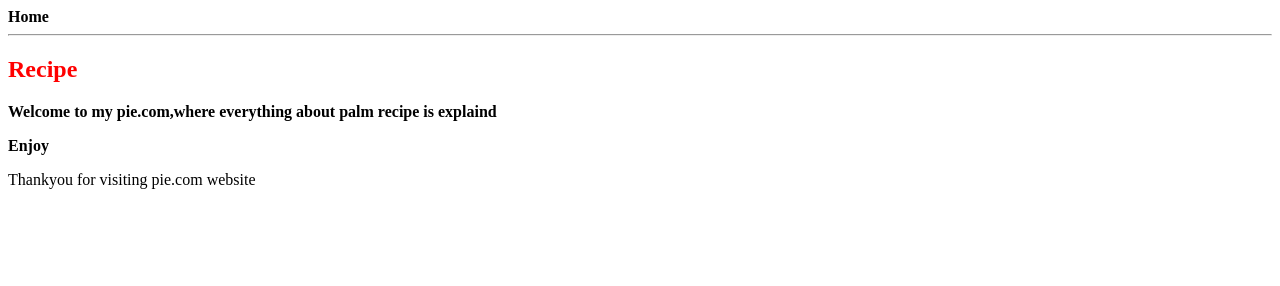
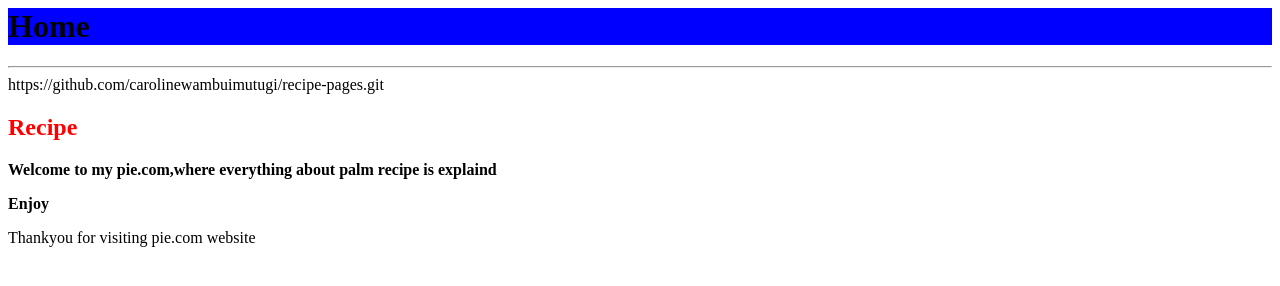
Before and after one commit to carolinewambuimutugi/recipe-pages, a plain HTML site: page index.html in a window 1280 px wide. Drawn offline with Linux system fonts and the light colour scheme.

Commit message:
Update index.html

```diff
--- a/index.html
+++ b/index.html
@@ -1,5 +1,5 @@
 <style>
- h1{
+ header{
  background-color:blue;
  }
  h2{
@@ -16,10 +16,10 @@
     <title>Recipe</title>
 </head>
 <body>
- <header
+ <header>
    <h1><strong>Home</strong></h1>
-  <hr>
  </header>
+	<hr>https://github.com/carolinewambuimutugi/recipe-pages.git
  <h2><strong>Recipe</strong></h2>
   <p><strong>Welcome to my pie.com,where everything about palm recipe is explaind</strong></p>
   <p><strong>Enjoy</strong></p>
```
